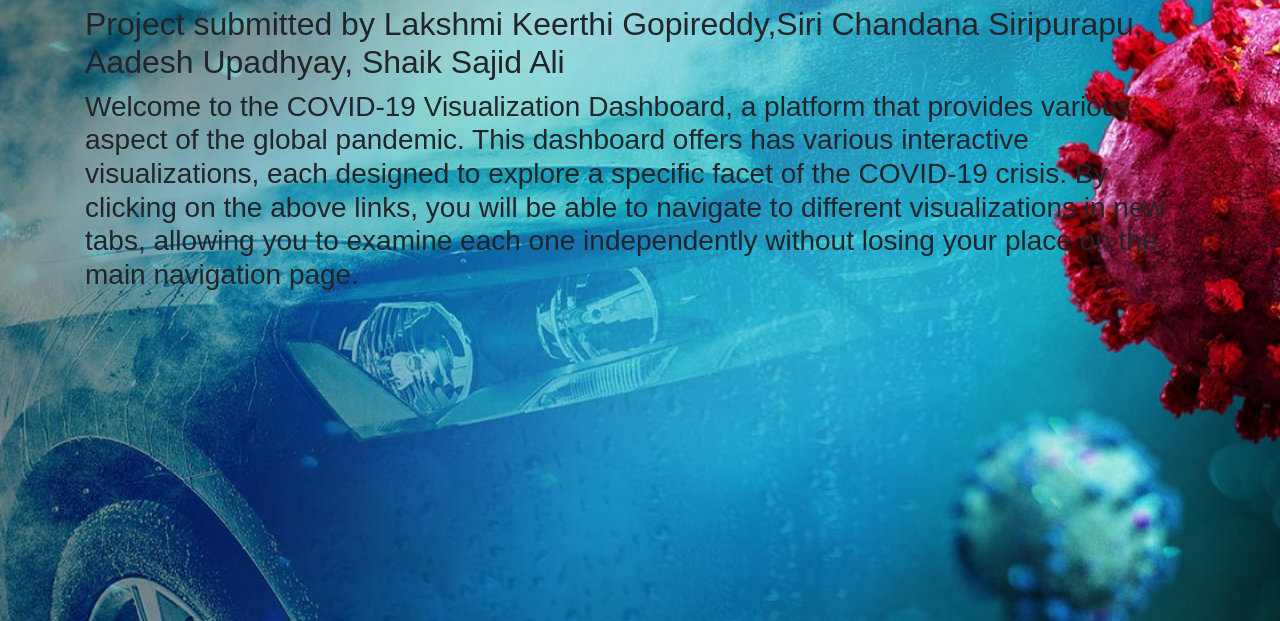
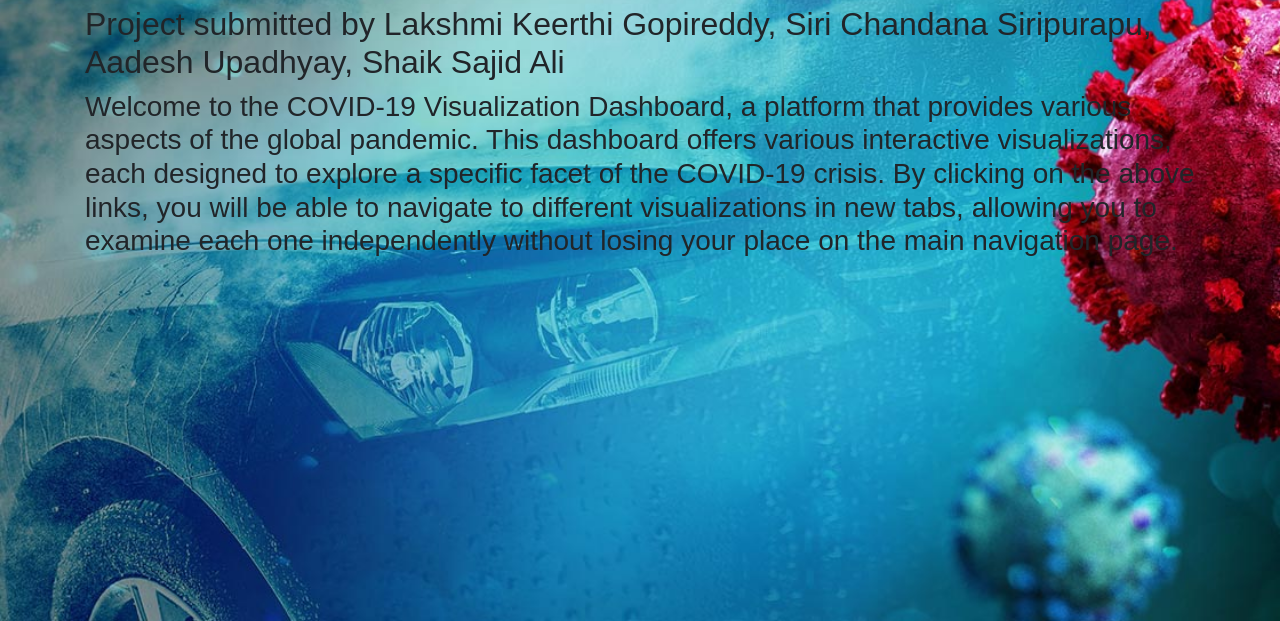
Before and after one commit to sajidali1279/DVPROJECT_GROUP20, a plain HTML site: page index.html in a window 1280 px wide. Shown: the part 179-800 px from the top of the page. Drawn offline with nearby package versions, Linux system fonts and the light colour scheme.

Commit message:
Update index.html

```diff
--- a/index.html
+++ b/index.html
@@ -46,11 +46,11 @@
             </div>
         </div>
     </nav>
-    <div class="container mt-4">
-        <h1 class = "neon-green">CSCE 5320 SCIENTIFIC DATA VISUALIZATION</h1>
-        <h2 > Project submitted by Lakshmi Keerthi Gopireddy,Siri Chandana Siripurapu, Aadesh Upadhyay, Shaik Sajid Ali</h2>
-        <h3>Welcome to the COVID-19 Visualization Dashboard, a platform that provides various aspect of the global pandemic. This dashboard offers  has various interactive visualizations, each designed to explore a specific facet of the COVID-19 crisis.
-By clicking on the above links, you will be able to navigate to different visualizations in new tabs, allowing you to examine each one independently without losing your place on the main navigation page.</h3>
-    </div>
+   <div class="container mt-4">
+    <h1 style="color: neon-green;">CSCE 5320 SCIENTIFIC DATA VISUALIZATION</h1>
+    <h2>Project submitted by Lakshmi Keerthi Gopireddy, Siri Chandana Siripurapu, Aadesh Upadhyay, Shaik Sajid Ali</h2>
+    <h3>Welcome to the COVID-19 Visualization Dashboard, a platform that provides various aspects of the global pandemic. This dashboard offers various interactive visualizations, each designed to explore a specific facet of the COVID-19 crisis. By clicking on the above links, you will be able to navigate to different visualizations in new tabs, allowing you to examine each one independently without losing your place on the main navigation page.</h3>
+</div>
+
 </body>
 </html>
```
